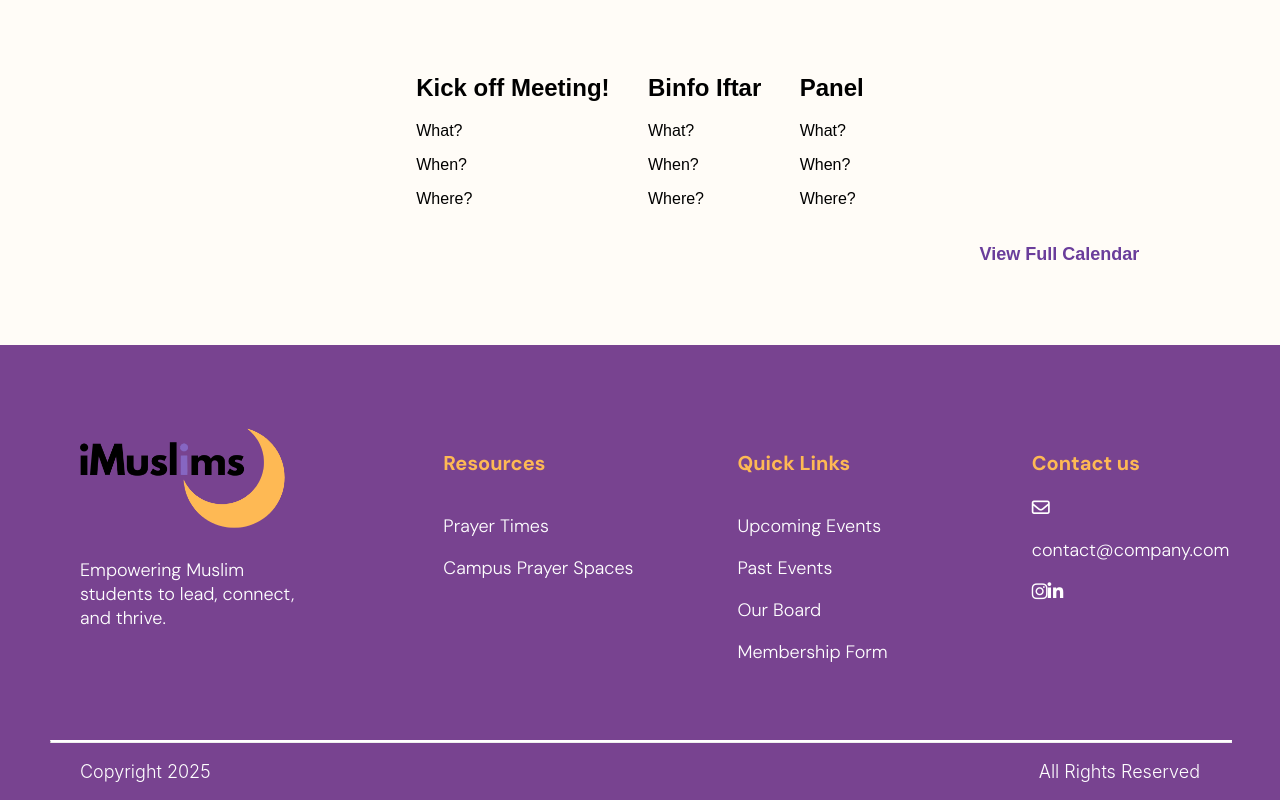
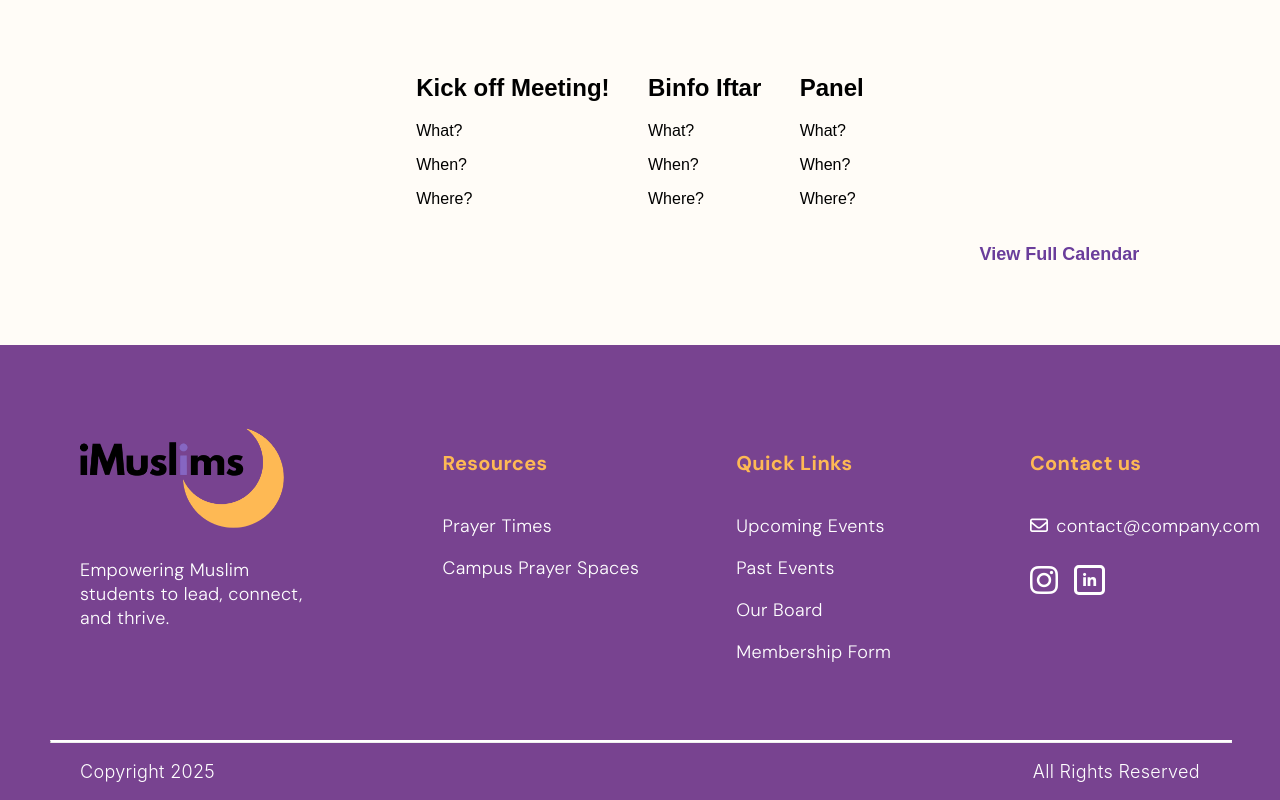
Before and after one commit to JimmyALiu/iMuslims, a Next.js app: page / in a window 1280 px wide. Shown: the part 1320-2120 px from the top of the page. Built offline with nearby package versions, Linux system fonts and the light colour scheme; a web font is replaced by a local one.

Commit message:
Finish styling footer columns.

```diff
--- a/src/components/Footer.jsx
+++ b/src/components/Footer.jsx
@@ -33,13 +33,13 @@ export default function Footer() {
                 <div className={styles.linkCol}>
                     <h3>Contact us</h3>
                     <div>
-                        <div>
+                        <div className={styles.email}>
                             <i className="fa-regular fa-envelope"></i>
                             <p>contact@company.com</p>
                         </div>
-                        <div>
-                            <i className="fa-brands fa-instagram"></i>
-                            <i className="fa-brands fa-linkedin-in"></i>
+                        <div className={styles.socials}>
+                            <i className={"fa-brands fa-instagram " + styles.instagram}></i>
+                            <i className={"fa-brands fa-linkedin-in " + styles.linkedIn}></i>
                         </div>
                     </div>
                 </div>
--- a/src/components/Footer.module.css
+++ b/src/components/Footer.module.css
@@ -2,6 +2,7 @@
     background-color: #784390;
     font-family: inter;
     color: #ffffff;
+    letter-spacing: 0.02rem;
     height: fit-content;
     min-width: 1024px;
     padding-top: 25px;
@@ -60,6 +61,33 @@
     color: #FEB954;
 }
 
+.email, .socials {
+    display: flex;
+    align-items: center;
+}
+
+.email p {
+    padding-left: 0.5rem;
+}
+
+.socials {
+    padding-top: 0.5rem;
+}
+
+.instagram {
+    font-size: 32px;
+}
+
+.linkedIn {
+    font-size: 15px;
+    padding: 0.3rem;
+    padding-left: 0.35rem;
+    padding-right: 0.35rem;
+    margin-left: 1rem;
+    border: solid white 3px;
+    border-radius: 0.3rem;
+}
+
 .divider {
     width: 100%;
     border-top: 2px solid white;
```
